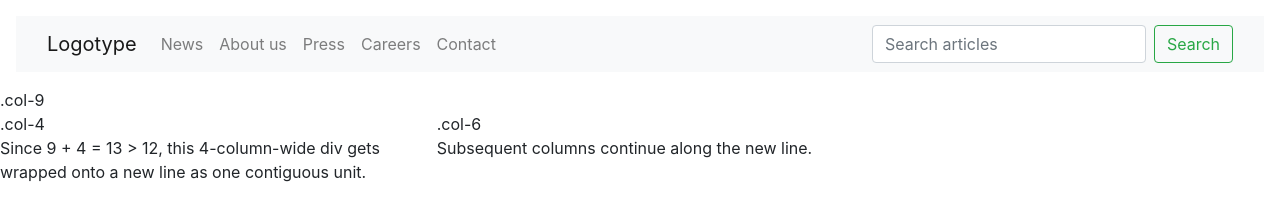
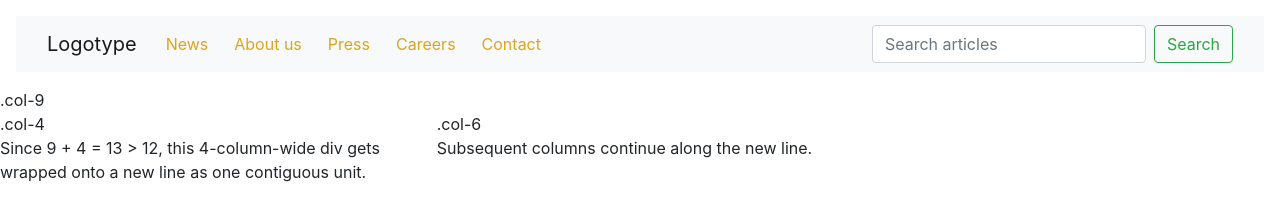
Before and after one commit to Jonny77777/Jeff-buckley, a plain HTML site: page index.html in a window 1280 px wide. Drawn offline with nearby package versions, Linux system fonts and the light colour scheme.

Commit message:
Navbar-knappar

```diff
--- a/index.html
+++ b/index.html
@@ -28,19 +28,19 @@
                 <div class="collapse navbar-collapse" id="navbarSupportedContent">
                     <ul class="navbar-nav me-auto mb-2 mb-lg-0">
                         <li class="nav-item">
-                            <a class="nav-link" href="#">News</a>
+                            <a class="btn navbarKalle" href="#">News</a>
                         </li>
                         <li class="nav-item">
-                            <a class="nav-link" href="#">About us</a>
+                            <a class="btn navbarKalle" href="#">About us</a>
                         </li>
                         <li class="nav-item">
-                            <a class="nav-link" href="#">Press</a>
+                            <a class="btn navbarKalle" href="#">Press</a>
                         </li>
                         <li class="nav-item">
-                            <a class="nav-link" href="#">Careers</a>
+                            <a class="btn navbarKalle" href="#">Careers</a>
                         </li>
                         <li class="nav-item">
-                            <a class="nav-link" href="#">Contact</a>
+                            <a class="btn navbarKalle" href="#">Contact</a>
                         </li>
                     </ul>
                     <form class="form-inline my-2 my-lg-0 ml-auto">
--- a/style.css
+++ b/style.css
@@ -61,3 +61,11 @@
 .navbar-toggler.collapsed .toggler-icon {
     background-color: #777777;
 }
+
+.navbarKalle {
+    color: goldenrod;
+}
+
+.navbarKalle:hover {
+    color: red;
+}
```
